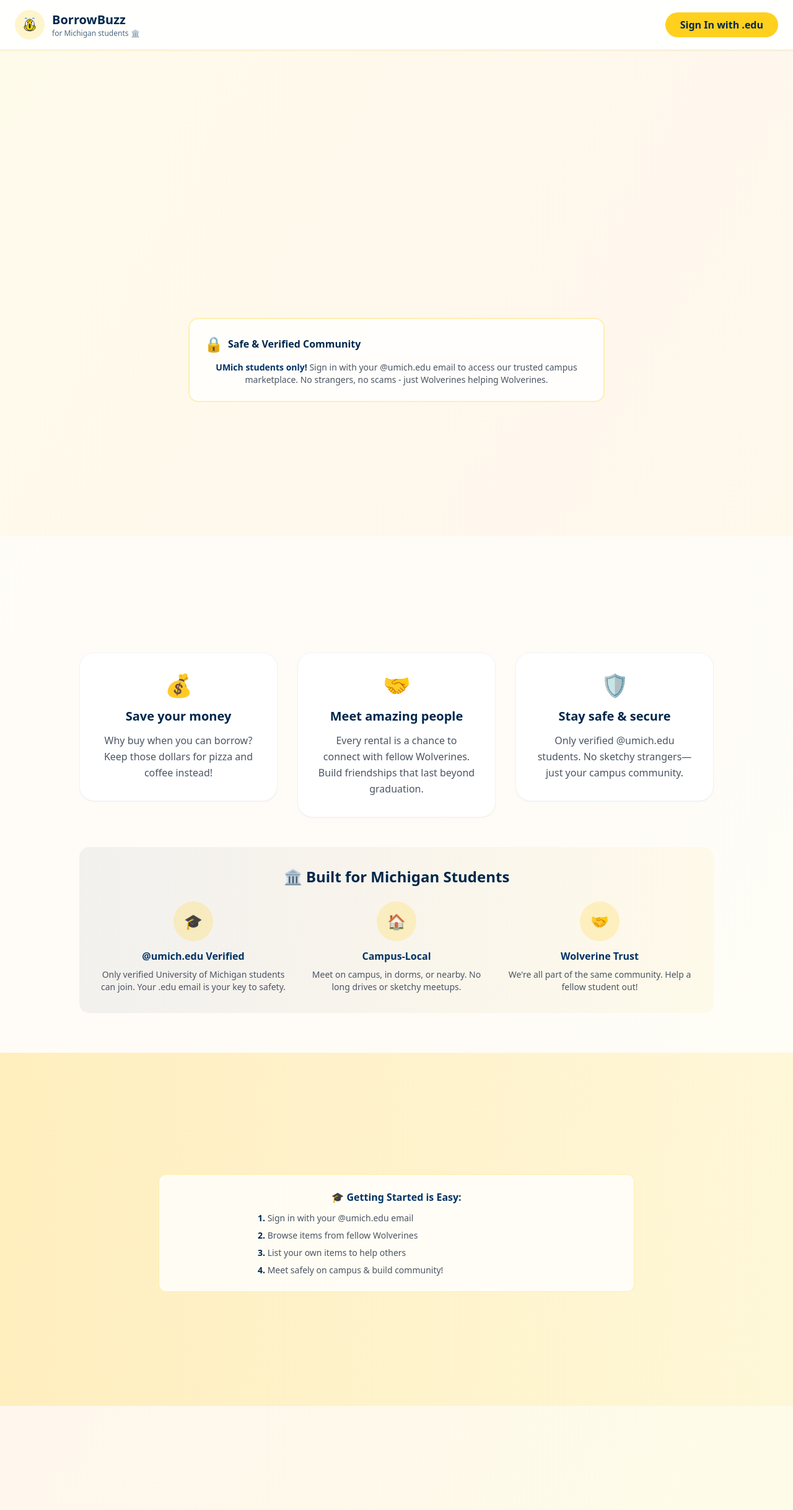
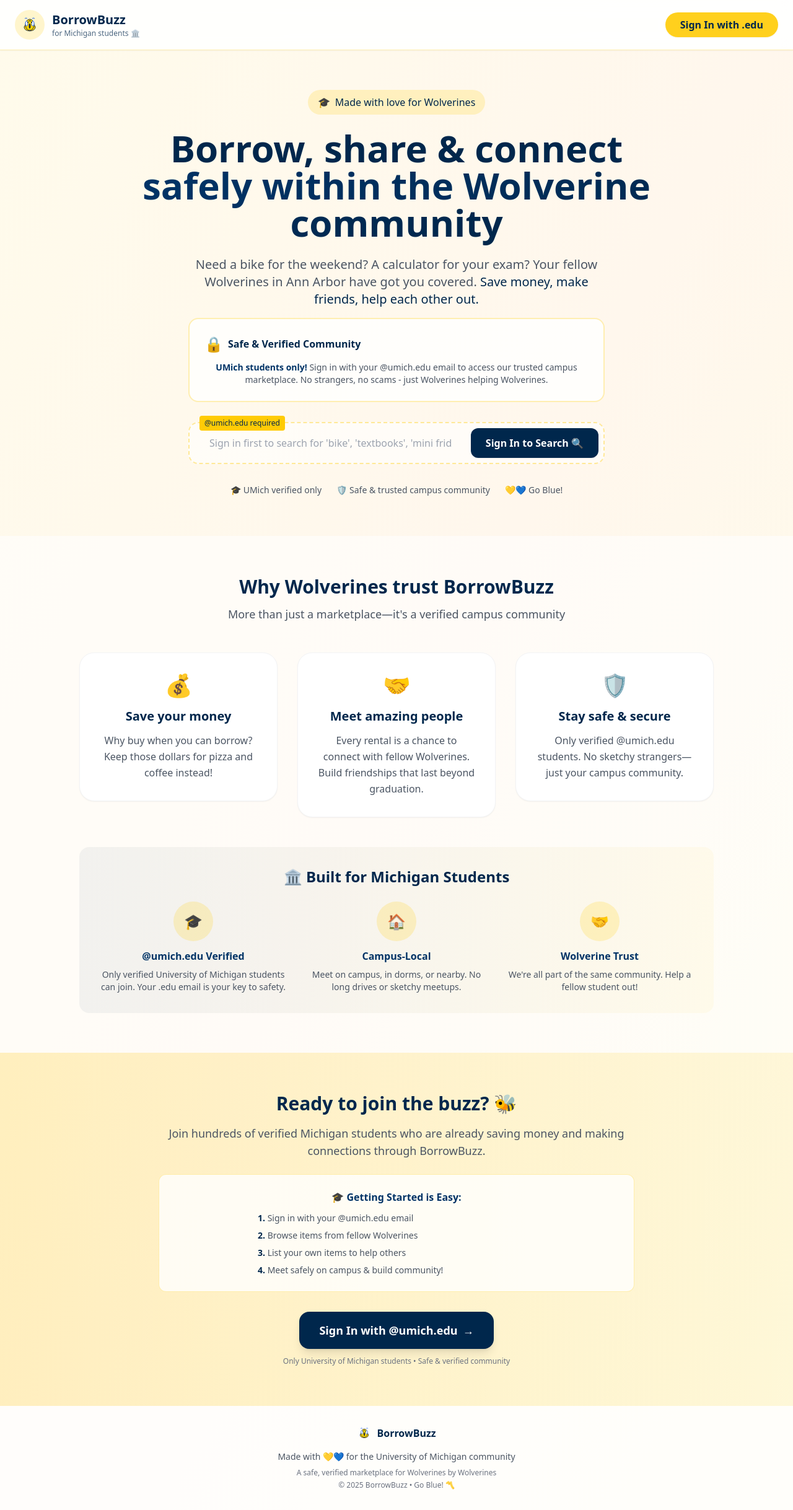
Before and after one commit to rryyan21/borrowbuzz, a Next.js app: page / in a window 1280 px wide. Shown: the whole page at 62% size. Built offline with nearby package versions, Linux system fonts and the light colour scheme.

Commit message:
bug on landing page fixed

```diff
--- a/app/page.tsx
+++ b/app/page.tsx
@@ -5,7 +5,7 @@ import Link from "next/link";
 export default function Home() {
   return (
     <div className="min-h-screen flex flex-col bg-gradient-to-br from-amber-50 via-orange-50 to-yellow-50">
-      {/* Animated Header */}
+      {/* Header */}
       <header className="sticky top-0 z-20 w-full bg-white/90 backdrop-blur-md border-b border-campusYellow/30 flex items-center justify-between px-6 py-4 shadow-sm animate-slide-down">
         <div className="flex items-center gap-3">
           <div className="bg-campusYellow/20 p-2 rounded-full animate-float">
@@ -24,27 +24,27 @@ export default function Home() {
         </Link>
       </header>
 
-      {/* Hero Section with Staggered Animation */}
-      <section className="flex flex-col items-center justify-center text-center py-16 px-4">
+      {/* Hero Section */}
+      <section className="flex flex-col items-center justify-center text-center py-16 px-4 animate-fade-in">
         <div className="max-w-4xl mx-auto">
-          <div className="inline-flex items-center gap-2 bg-campusYellow/20 px-4 py-2 rounded-full text-campusBlue font-medium mb-6 animate-fade-in opacity-0 [animation-delay:0.2s]">
+          <div className="inline-flex items-center gap-2 bg-campusYellow/20 px-4 py-2 rounded-full text-campusBlue font-medium mb-6 hover:bg-campusYellow/30 transition-all duration-300">
             <span className="animate-bounce-gentle">🎓</span>
             <span>Made with love for Wolverines</span>
           </div>
 
-          <h1 className="text-4xl md:text-5xl lg:text-6xl font-bold text-campusBlue mb-6 leading-tight animate-slide-up opacity-0 [animation-delay:0.4s]">
+          <h1 className="text-4xl md:text-5xl lg:text-6xl font-bold text-campusBlue mb-6 leading-tight animate-slide-up">
             Borrow, share & connect<br />
             <span className="text-campusNavy bg-gradient-to-r from-campusNavy to-campusBlue bg-clip-text text-transparent">
               safely within the Wolverine community
             </span>
           </h1>
 
-          <p className="text-lg md:text-xl text-gray-600 mb-4 max-w-2xl mx-auto leading-relaxed animate-fade-in opacity-0 [animation-delay:0.6s]">
+          <p className="text-lg md:text-xl text-gray-600 mb-4 max-w-2xl mx-auto leading-relaxed">
             Need a bike for the weekend? A calculator for your exam? Your fellow Wolverines in Ann Arbor have got you covered.
             <span className="text-campusBlue font-medium"> Save money, make friends, help each other out.</span>
           </p>
 
-          <div className="bg-white/80 border-2 border-campusYellow/30 rounded-2xl p-6 mb-8 max-w-2xl mx-auto hover:shadow-lg hover:border-campusYellow/50 transition-all duration-300 animate-scale-in opacity-0 [animation-delay:0.8s]">
+          <div className="bg-white/80 border-2 border-campusYellow/30 rounded-2xl p-6 mb-8 max-w-2xl mx-auto hover:shadow-lg hover:border-campusYellow/50 transition-all duration-300 hover:scale-105">
             <div className="flex items-center gap-2 mb-3">
               <span className="text-2xl animate-pulse-soft">🔒</span>
               <span className="font-bold text-campusBlue">Safe & Verified Community</span>
@@ -55,8 +55,8 @@ export default function Home() {
             </p>
           </div>
 
-          {/* Enhanced Search Bar */}
-          <div className="w-full max-w-2xl mx-auto mb-8 animate-slide-up opacity-0 [animation-delay:1s]">
+          {/* Search Bar */}
+          <div className="w-full max-w-2xl mx-auto mb-8">
             <form className="flex gap-2 bg-white/60 p-2 rounded-2xl border-2 border-dashed border-campusYellow/40 relative hover:border-campusYellow/60 transition-all duration-300 group">
               <input
                 type="text"
@@ -76,7 +76,7 @@ export default function Home() {
             </form>
           </div>
 
-          <div className="flex flex-wrap items-center justify-center gap-6 text-sm text-gray-600 animate-fade-in opacity-0 [animation-delay:1.2s]">
+          <div className="flex flex-wrap items-center justify-center gap-6 text-sm text-gray-600">
             <span className="flex items-center gap-1 hover:scale-105 transition-transform duration-200">
               <span>🎓</span>
               <span>UMich verified only</span>
@@ -93,17 +93,17 @@ export default function Home() {
         </div>
       </section>
 
-      {/* Enhanced Benefits Section */}
+      {/* Benefits Section */}
       <section className="py-16 px-4 bg-white/60">
         <div className="max-w-5xl mx-auto">
-          <div className="text-center mb-12 animate-slide-up opacity-0 [animation-delay:0.2s]">
+          <div className="text-center mb-12">
             <h2 className="text-3xl font-bold text-campusBlue mb-3">Why Wolverines trust BorrowBuzz</h2>
             <p className="text-gray-600 text-lg">More than just a marketplace—it's a verified campus community</p>
           </div>
           <Benefits />
 
-          {/* Enhanced Safety Features */}
-          <div className="mt-12 bg-gradient-to-r from-campusBlue/5 to-campusYellow/5 rounded-2xl p-8 hover:shadow-lg transition-all duration-300 animate-scale-in opacity-0 [animation-delay:0.6s]">
+          {/* Safety Features */}
+          <div className="mt-12 bg-gradient-to-r from-campusBlue/5 to-campusYellow/5 rounded-2xl p-8 hover:shadow-lg transition-all duration-300 hover:scale-[1.02]">
             <h3 className="text-2xl font-bold text-campusBlue mb-6 text-center">🏛️ Built for Michigan Students</h3>
             <div className="grid md:grid-cols-3 gap-6">
               <div className="text-center group">
@@ -132,16 +132,16 @@ export default function Home() {
         </div>
       </section>
 
-      {/* Enhanced CTA Section */}
+      {/* CTA Section */}
       <section className="py-16 px-4 bg-gradient-to-r from-campusYellow/20 to-amber-100/50">
         <div className="max-w-3xl mx-auto text-center">
-          <h2 className="text-3xl font-bold text-campusBlue mb-4 animate-slide-up opacity-0 [animation-delay:0.2s]">
+          <h2 className="text-3xl font-bold text-campusBlue mb-4">
             Ready to join the buzz? 🐝
           </h2>
-          <p className="text-lg text-gray-600 mb-6 animate-fade-in opacity-0 [animation-delay:0.4s]">
+          <p className="text-lg text-gray-600 mb-6">
             Join hundreds of verified Michigan students who are already saving money and making connections through BorrowBuzz.
           </p>
-          <div className="bg-white/80 rounded-xl p-6 mb-8 border border-campusYellow/30 hover:shadow-lg transition-all duration-300 animate-scale-in opacity-0 [animation-delay:0.6s]">
+          <div className="bg-white/80 rounded-xl p-6 mb-8 border border-campusYellow/30 hover:shadow-lg transition-all duration-300 hover:scale-105">
             <h3 className="font-bold text-campusNavy mb-3">🎓 Getting Started is Easy:</h3>
             <ol className="text-left max-w-md mx-auto space-y-2 text-sm text-gray-600">
               <li className="hover:text-campusBlue transition-colors duration-200"><span className="font-semibold text-campusBlue">1.</span> Sign in with your @umich.edu email</li>
@@ -152,19 +152,19 @@ export default function Home() {
           </div>
           <Link
             href="/auth/signin"
-            className="inline-flex items-center gap-2 bg-campusBlue text-white font-semibold px-8 py-4 rounded-2xl hover:bg-campusNavy hover:scale-105 transition-all duration-300 shadow-lg hover:shadow-xl text-lg group animate-bounce-gentle opacity-0 [animation-delay:0.8s]"
+            className="inline-flex items-center gap-2 bg-campusBlue text-white font-semibold px-8 py-4 rounded-2xl hover:bg-campusNavy hover:scale-105 transition-all duration-300 shadow-lg hover:shadow-xl text-lg group"
           >
             <span>Sign In with @umich.edu</span>
             <span className="group-hover:translate-x-1 transition-transform duration-200">→</span>
           </Link>
-          <p className="text-xs text-gray-500 mt-3 animate-fade-in opacity-0 [animation-delay:1s]">
+          <p className="text-xs text-gray-500 mt-3">
             Only University of Michigan students • Safe & verified community
           </p>
         </div>
       </section>
 
-      {/* Enhanced Footer */}
-      <footer className="w-full py-8 text-center text-gray-600 bg-white/80 animate-fade-in opacity-0 [animation-delay:0.2s]">
+      {/* Footer */}
+      <footer className="w-full py-8 text-center text-gray-600 bg-white/80">
         <div className="max-w-4xl mx-auto">
           <div className="flex items-center justify-center gap-2 mb-4 group">
             <BeeMascot className="w-6 h-6 group-hover:animate-bounce-gentle" />
```
